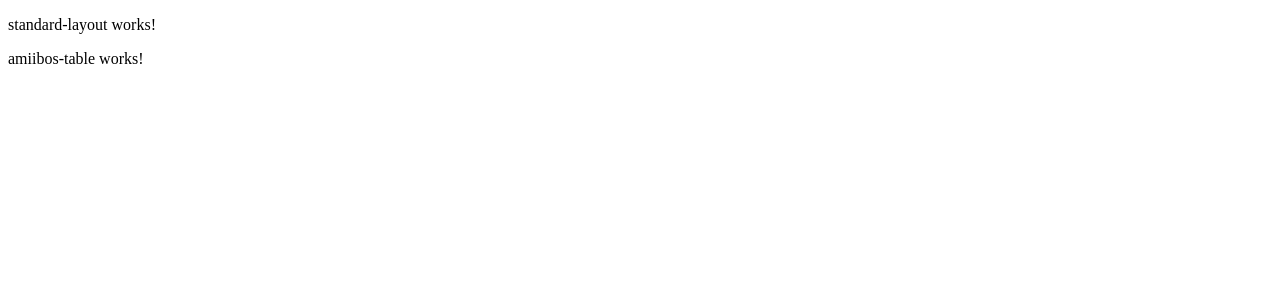
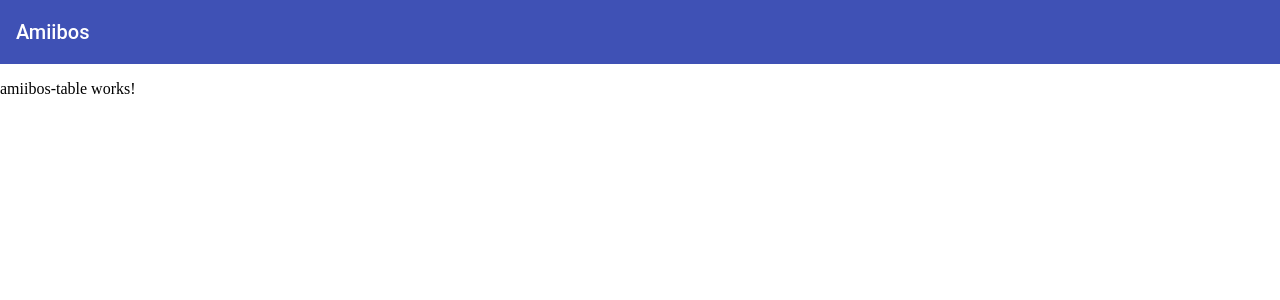
Before and after one commit to dkellycollins/amiibos-angular-old, an Angular app: page /amiibos in a window 1280 px wide. Shown: the top 300 px of the page. Built offline with nearby package versions, Linux system fonts and the light colour scheme.

Commit message:
Added Angular Material. Updated standard layout.

```diff
--- a/package.json
+++ b/package.json
@@ -11,11 +11,13 @@
   },
   "private": true,
   "dependencies": {
-    "@angular/animations": "~7.1.0",
+    "@angular/animations": "^7.1.4",
+    "@angular/cdk": "^7.2.0",
     "@angular/common": "~7.1.0",
     "@angular/compiler": "~7.1.0",
     "@angular/core": "~7.1.0",
     "@angular/forms": "~7.1.0",
+    "@angular/material": "^7.2.0",
     "@angular/platform-browser": "~7.1.0",
     "@angular/platform-browser-dynamic": "~7.1.0",
     "@angular/router": "~7.1.0",
--- a/src/app/app-routing.module.ts
+++ b/src/app/app-routing.module.ts
@@ -15,7 +15,7 @@
 
 @NgModule({
   imports: [
-    RouterModule.forRoot(routes, { enableTracing: true }),
+    RouterModule.forRoot(routes),
     CoreModule,
     AmiibosModule
   ],
--- a/src/app/app.module.ts
+++ b/src/app/app.module.ts
@@ -1,6 +1,6 @@
 import { BrowserModule } from '@angular/platform-browser';
+import {BrowserAnimationsModule} from '@angular/platform-browser/animations';
 import { NgModule } from '@angular/core';
-
 import { AppRoutingModule } from './app-routing.module';
 import { AppComponent } from './app.component';
 
@@ -10,6 +10,7 @@
   ],
   imports: [
     BrowserModule,
+    BrowserAnimationsModule,
     AppRoutingModule
   ],
   providers: [],
--- a/src/app/core/core.module.ts
+++ b/src/app/core/core.module.ts
@@ -2,12 +2,14 @@
 import { CommonModule } from '@angular/common';
 import { StandardLayoutComponent } from './standard-layout/standard-layout.component';
 import { RouterModule } from '@angular/router';
+import { MatToolbarModule } from '@angular/material/toolbar';
 
 @NgModule({
   declarations: [StandardLayoutComponent],
   imports: [
     CommonModule,
-    RouterModule.forChild([])
+    RouterModule.forChild([]),
+    MatToolbarModule
   ]
 })
 export class CoreModule { }
--- a/src/app/core/standard-layout/standard-layout.component.html
+++ b/src/app/core/standard-layout/standard-layout.component.html
@@ -1,5 +1,4 @@
-<p>
-  standard-layout works!
-</p>
-
+<mat-toolbar color="primary">
+  <span>Amiibos</span>
+</mat-toolbar>
 <router-outlet></router-outlet>
--- a/src/styles.scss
+++ b/src/styles.scss
@@ -1 +1,6 @@
 /* You can add global styles to this file, and also import other style files */
+@import "~@angular/material/prebuilt-themes/indigo-pink.css";
+
+body {
+  margin: 0
+}
```
Also changed, not shown: 1 other file (tests, documents, lock files or other folders).
